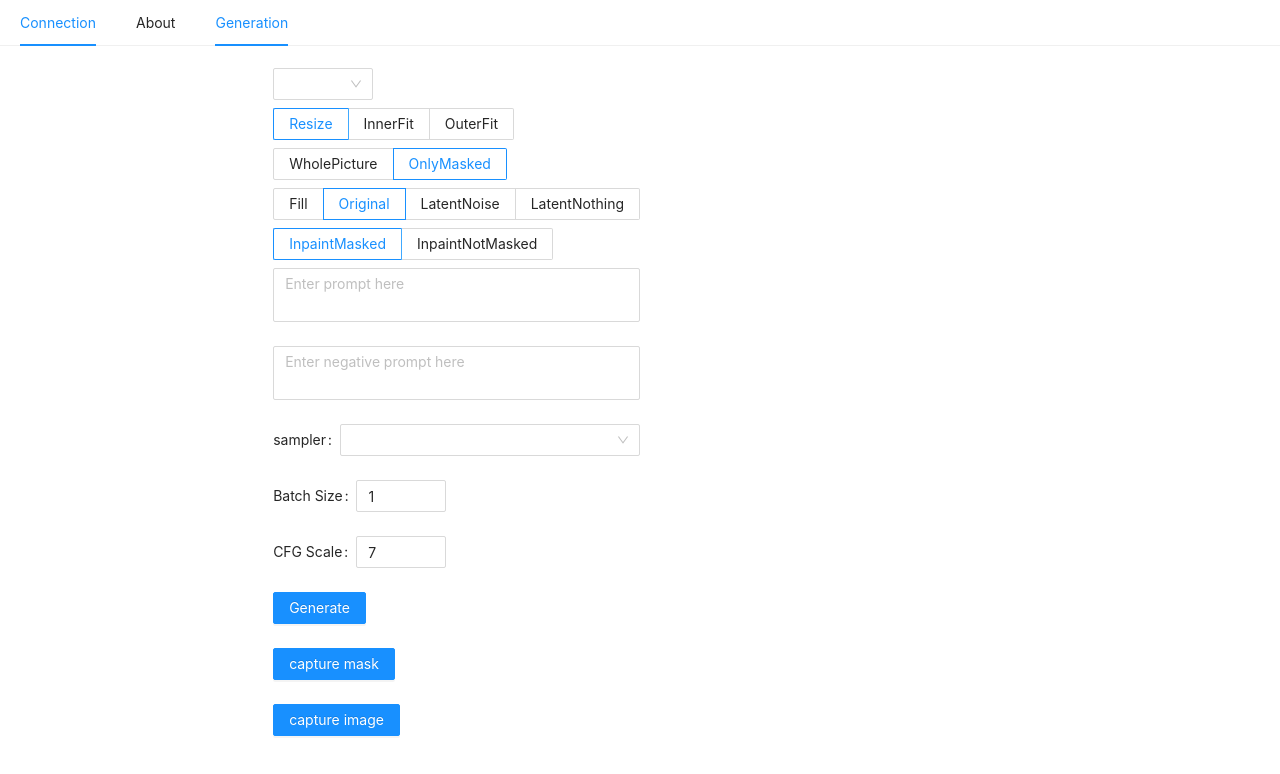
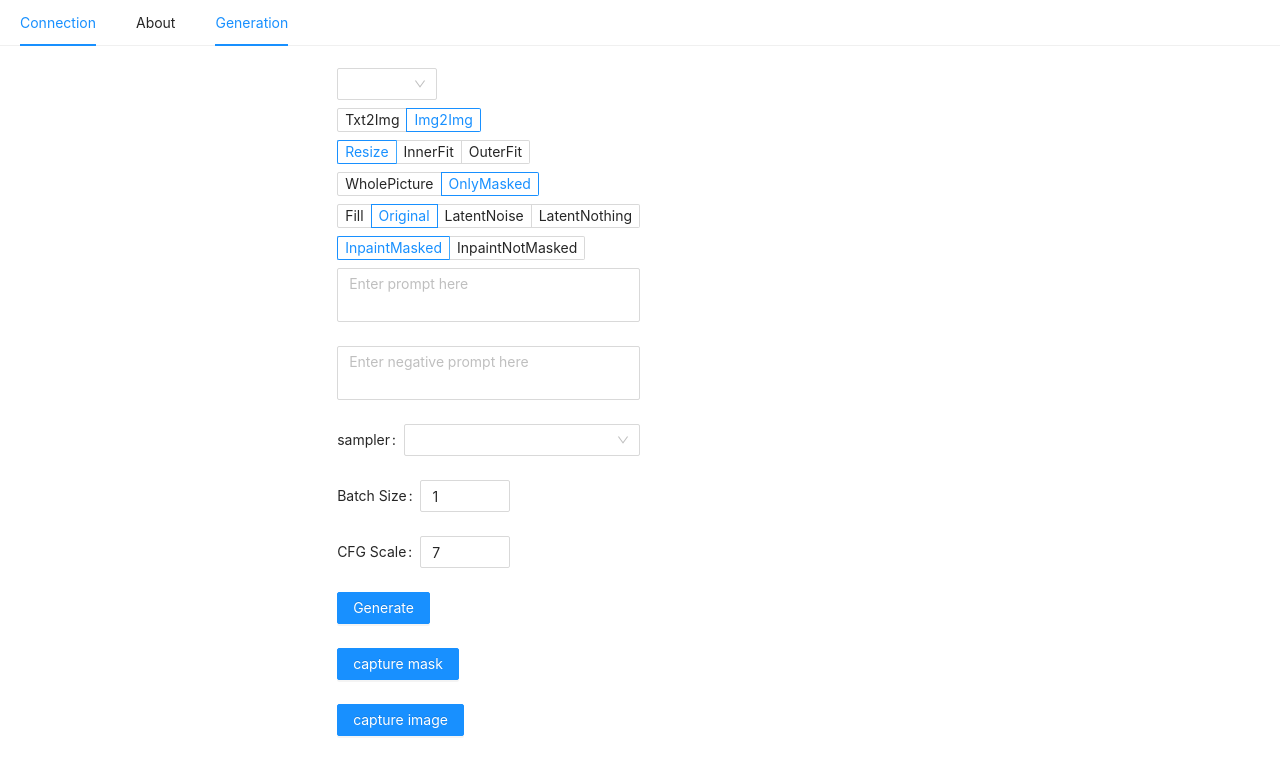
Before and after one commit to huchenlei/stable-diffusion-ps-pea, a Vue app: page /generation in a window 1280 px wide. Shown: the top 774 px of the page. Built offline with nearby package versions, Linux system fonts and the light colour scheme.

Commit message:
:construction: Add generation mode selection

```diff
--- a/src/Automatic1111.ts
+++ b/src/Automatic1111.ts
@@ -414,6 +414,11 @@ class Txt2ImgPayload implements ITxt2ImgPayload {
     tiling: boolean = false;
 };
 
+enum GenerationMode {
+    Txt2Img,
+    Img2Img,
+};
+
 export {
     A1111Context,
     CommonPayload,
@@ -423,6 +428,7 @@ export {
     InpaintFill,
     MaskMode,
     ResizeMode,
+    GenerationMode,
     type ISampler,
     type IStableDiffusionModel,
 };
--- a/src/components/PayloadRadio.vue
+++ b/src/components/PayloadRadio.vue
@@ -24,7 +24,7 @@ export default {
 </script>
 
 <template>
-    <a-radio-group :value="$props.value" @change="onRadioChange">
+    <a-radio-group :value="$props.value" @change="onRadioChange" size="small">
         <a-radio-button v-for="key in Object.values($props.enumType).filter(value => isNaN(Number(value)))" :key="key"
             :value="$props.enumType[key]">
             {{ key }}
--- a/src/views/GenerationView.vue
+++ b/src/views/GenerationView.vue
@@ -9,12 +9,15 @@ import {
   InpaintArea,
   InpaintFill,
   MaskMode,
+  GenerationMode,
 } from '../Automatic1111';
 import { useA1111ContextStore } from '@/stores/a1111ContextStore';
 import { photopeaContext, type PhotopeaBound } from '../Photopea';
 import { applyMask, cropImage } from '../ImageUtil';
 import SDModelSelection from '@/components/SDModelSelection.vue';
 import PayloadRadio from '@/components/PayloadRadio.vue';
+
+const generationMode = reactive(ref(GenerationMode.Img2Img));
 
 const context = useA1111ContextStore().a1111Context;
 const commonPayload = reactive(new CommonPayload());
@@ -83,6 +86,8 @@ async function captureImage() {
       @change="(value: string) => context.options.sd_model_checkpoint = value">
     </SDModelSelection>
 
+    <PayloadRadio v-model:value="generationMode" :enum-type="GenerationMode"></PayloadRadio>
+
     <PayloadRadio v-model:value="img2imgPayload.resize_mode" :enum-type="ResizeMode"></PayloadRadio>
     <PayloadRadio v-model:value="img2imgPayload.inpaint_full_res" :enum-type="InpaintArea"></PayloadRadio>
     <PayloadRadio v-model:value="img2imgPayload.inpainting_fill" :enum-type="InpaintFill"></PayloadRadio>
```
